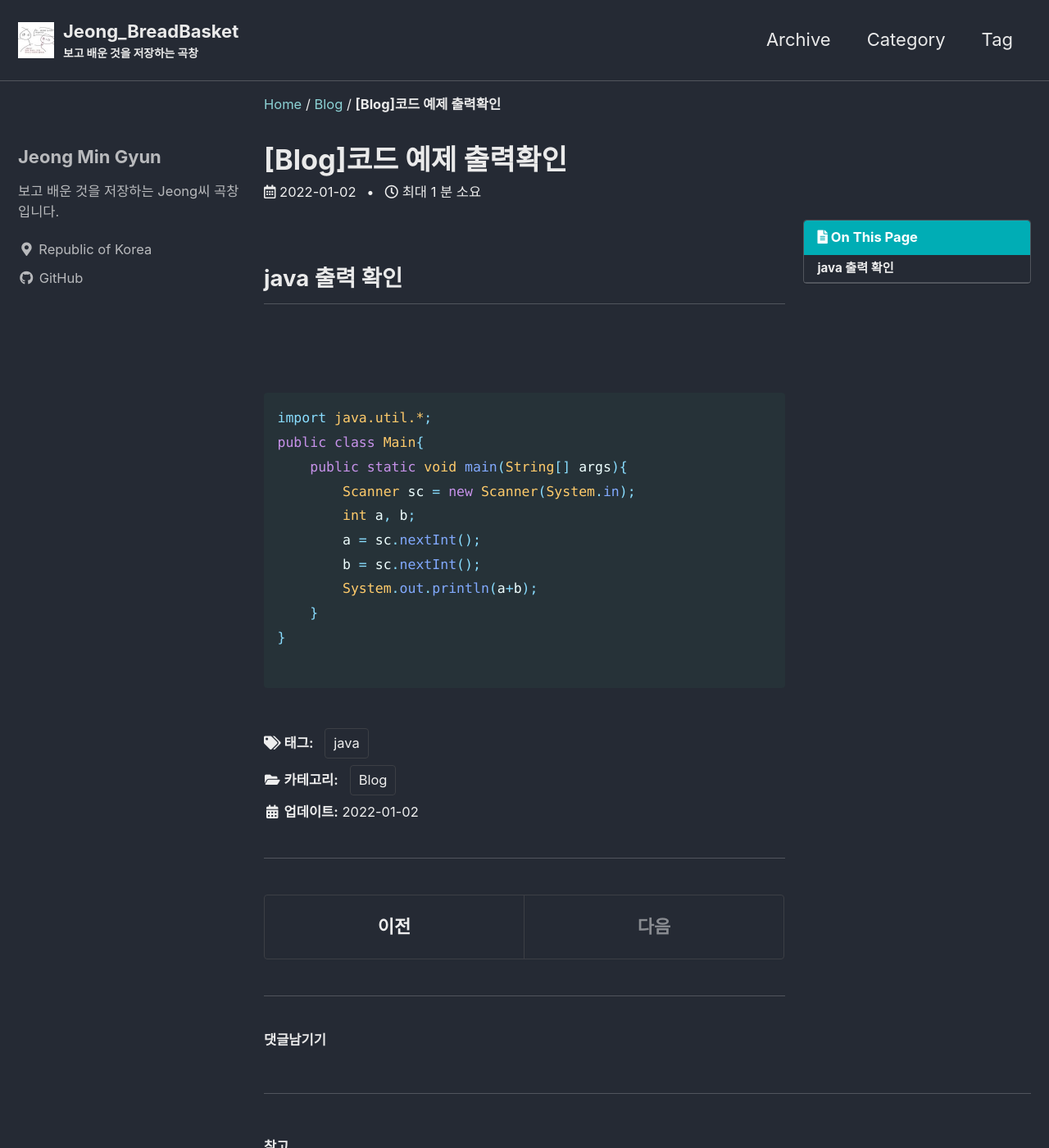
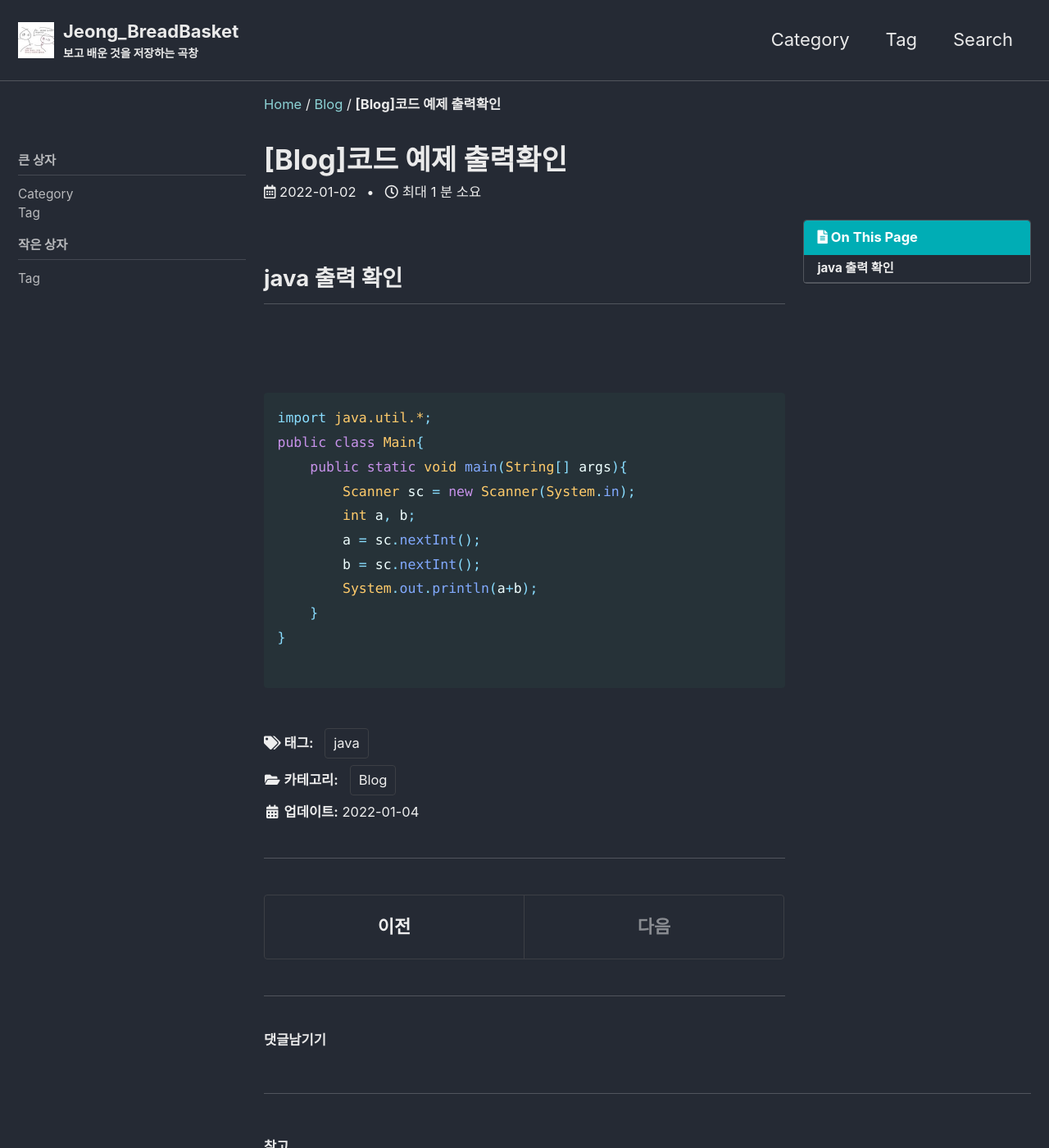
Before and after one commit to jeongsam3659/jeongsam3659.github.io, a Jekyll site: the page built from _posts/Blog/2022-01-02-print-coding.md, in a window 1280 px wide and 1400 px high. Shown: the whole window at 82% size. Built offline with Jekyll 4.4.1, drawn with Linux system fonts in a browser that asks for light colours; cached includes are drawn as plain includes; comment, search, counter and statistics services are not loaded.

```diff
--- a/_config.yml
+++ b/_config.yml
@@ -24,7 +24,7 @@ description: "곡창" # 설명란
 url: "https://jeongsam3659.github.io/" # # Github Repo url입니다.
 baseurl: # the subpath of your site, e.g. "/blog"
 repository: # GitHub username/repo-name e.g. "mmistakes/minimal-mistakes"
-teaser: "/assets/images/teaser_5030.jpg" # path of fallback teaser image, e.g. "/assets/images/500x300.png"
+teaser: # 페이지를 표시할 이미지, e.g. "/assets/images/500x300.png"
 logo: "/assets/images/logo_88.jpg" # 화면에 보여지는 logo 이미지입니다 "/assets/images/88x88.png"
 masthead_title: # 화면 title 입니다., use " " for no title
 
--- a/_data/navigation.yml
+++ b/_data/navigation.yml
@@ -1,18 +1,31 @@
 # main links
 main:
-  # - title: "Quick-Start Guide"
-  #   url: https://mmistakes.github.io/minimal-mistakes/docs/quick-start-guide/
-  - title: "Archive"
-    url: /year-archive/
-  - title: "Category"
-    url: /categories/
-  - title: "Tag"
-    url: /tags/
-  # - title: "About"
-  #   url: https://mmistakes.github.io/minimal-mistakes/about/
-  # - title: "Sample Posts"
-  #   url: /year-archive/
-  # - title: "Sample Collections"
-  #   url: /collection-archive/
-  # - title: "Sitemap"
-  #   url: /sitemap/
+    - title: "Category"
+      url: /categories/
+    - title: "Tag"
+      url: /tags/
+    - title: "Search"
+      url: /search/
+
+docs:
+    - title: "큰 상자"
+      children:
+          - title: "Category"
+            url: /categories/
+          - title: "Tag"
+            url: /tags/
+
+    - title: "작은 상자"
+      children:
+          - title: "Tag"
+            url: /tags/
+# - title: "Quick-Start Guide"
+#   url: https://mmistakes.github.io/minimal-mistakes/docs/quick-start-guide/
+# - title: "About"
+#   url: https://mmistakes.github.io/minimal-mistakes/about/
+# - title: "Sample Posts"
+#   url: /year-archive/
+# - title: "Sample Collections"
+#   url: /collection-archive/
+# - title: "Sitemap"
+#   url: /sitemap/
--- a/_posts/Blog/2022-01-02-print-coding.md
+++ b/_posts/Blog/2022-01-02-print-coding.md
@@ -2,10 +2,13 @@
 title: "[Blog]코드 예제 출력확인"
 excerpt: "작성한 코드가 출력되는지 확인 페이지."
 data: 2022-01-02
-last_modified_at: 2022-01-02
+last_modified_at: 2022-01-04
 categories: Blog
 tag: java
 toc: true
+author_profile: false
+sidebar:
+    nav: "docs"
 ---
 
 ## java 출력 확인
```
Also changed, not shown: _pages/search.md (added, +5 -0 lines), _posts/old/2021-12-24-old-first.md (+1 -0 lines), _posts/old/2021-12-25-application-link.md (+1 -0 lines), _posts/old/2021-12-25-img-load.md (+5 -4 lines).
